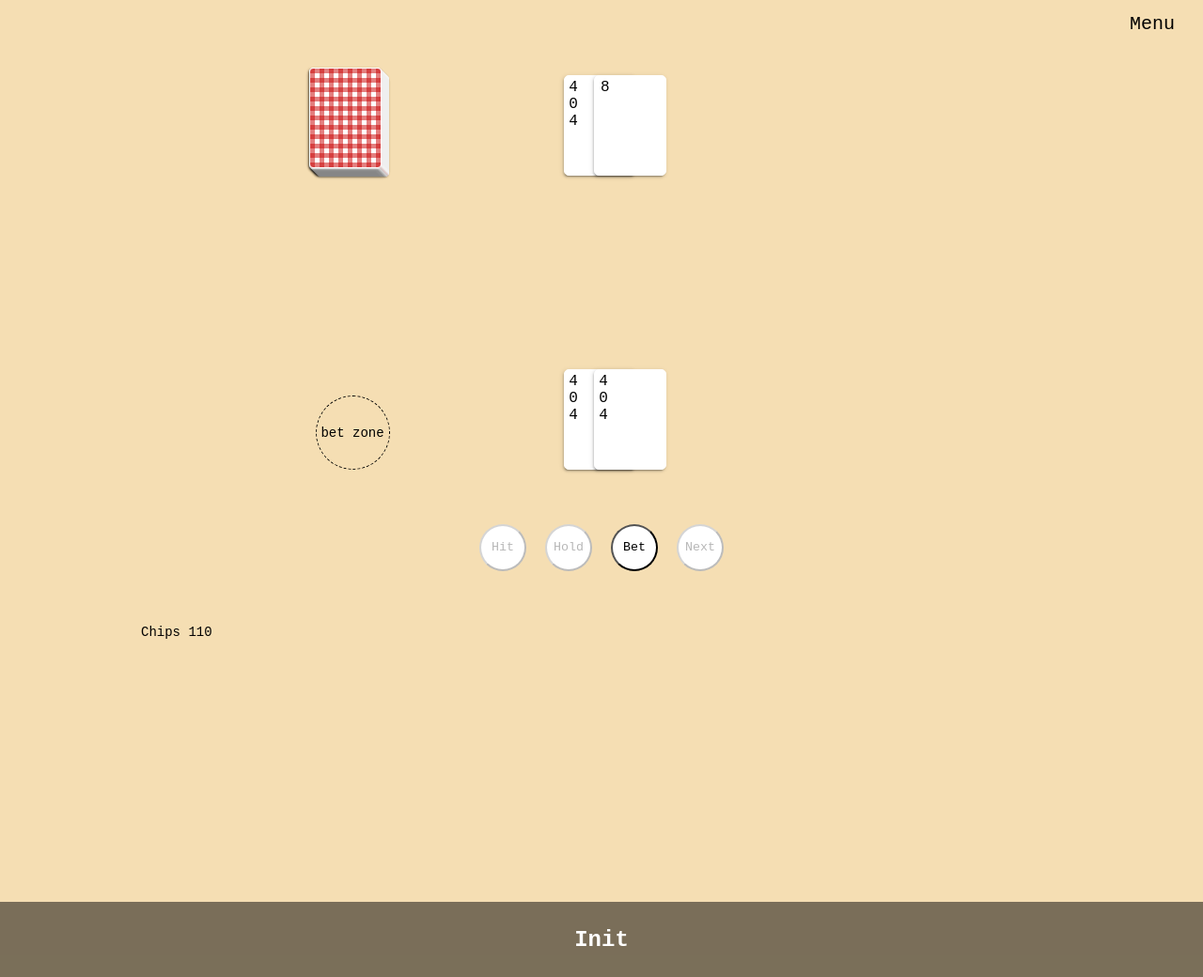
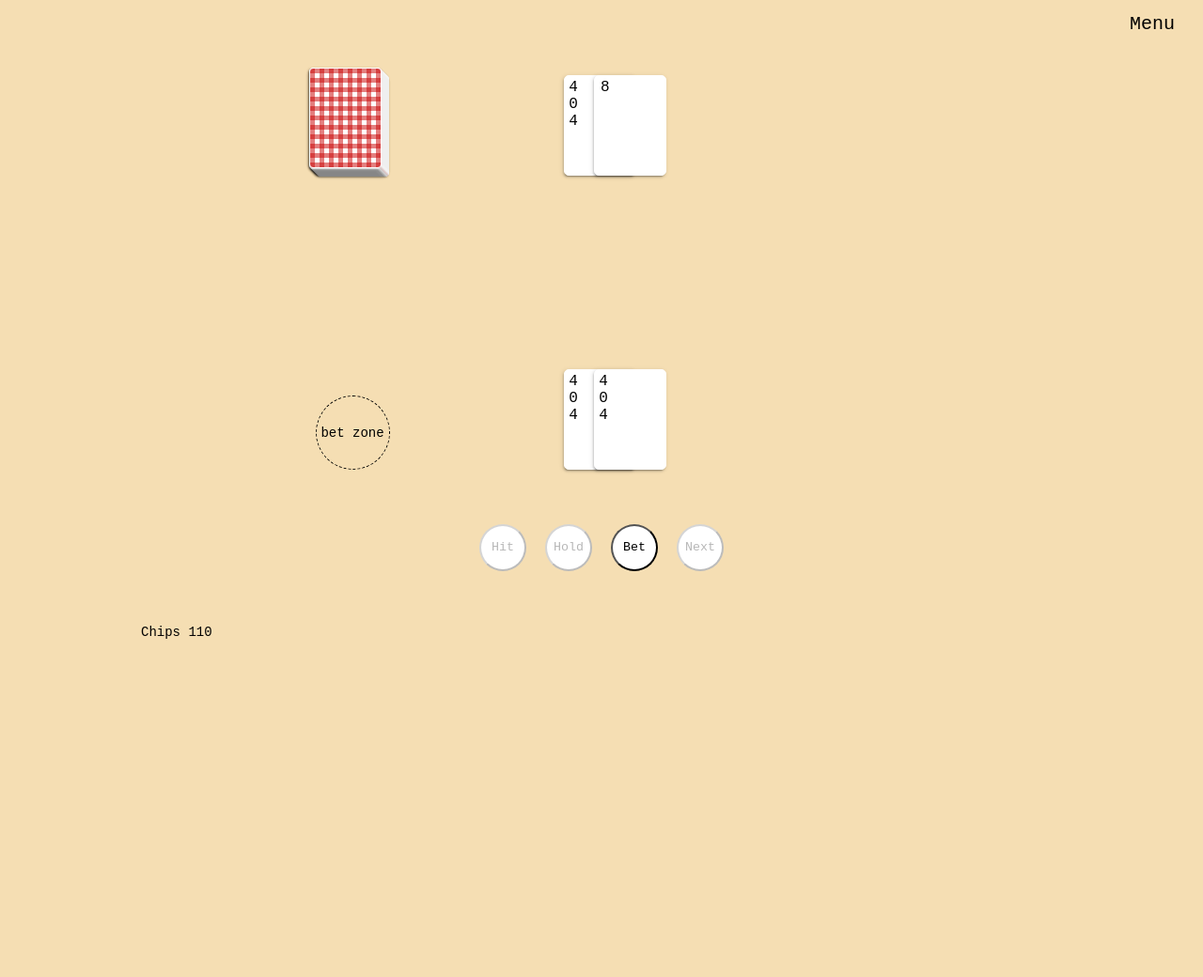
Before and after one commit to johnedvard/js13kgames2020, a website built with Parcel: page index.html in a window 1280 px wide. Shown: the whole page at 94% size. After the commit the page ends 800 px from the top, so only its background shows below. Built offline with nearby package versions, Linux system fonts and the light colour scheme; what tinymusic would draw is missing.

Commit message:
remove existing modal

```diff
--- a/index.html
+++ b/index.html
@@ -48,9 +48,6 @@
         <div id="totalChipsContainer" style="position: relative;"> Chips <span id="totalChips"> </span></div>
       </div>
       <div id="modalSpawn"></div>
-      <div id="modal" class="modal close">
-        Init
-      </div>
     </div>
     <script src="./src/index.ts"></script>
   </body>
```
